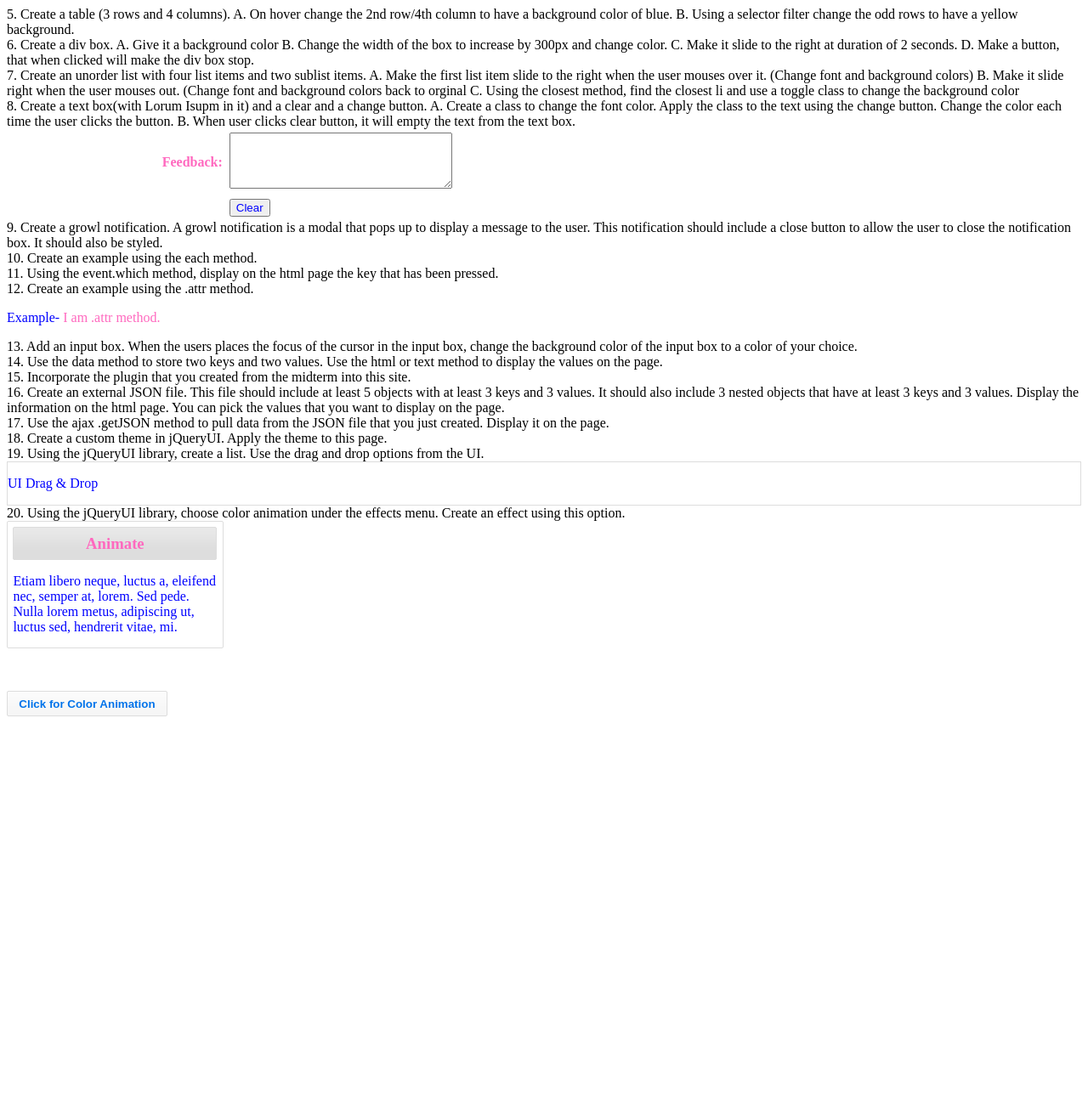
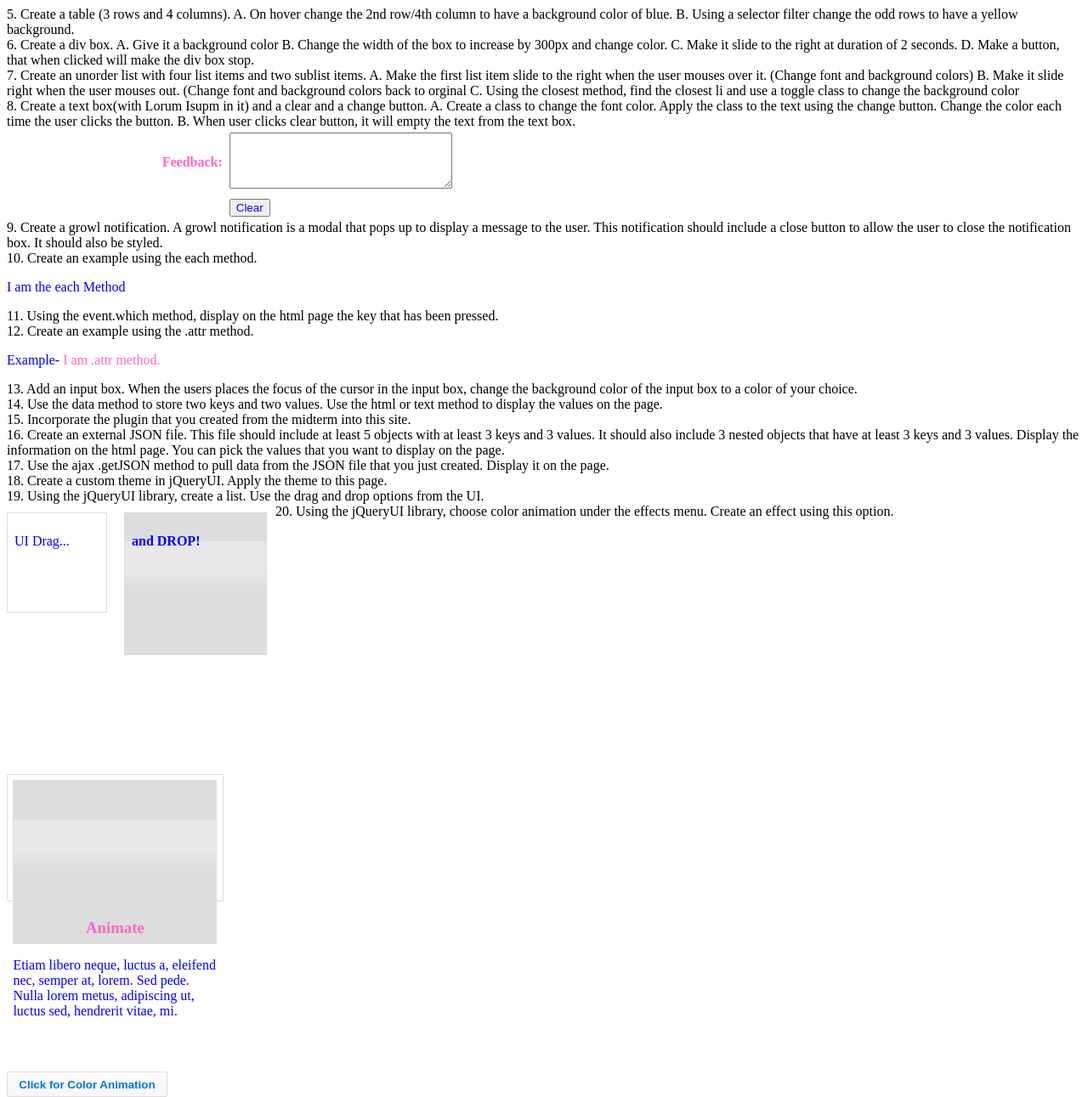
Before and after one commit to Smvargas787/PWA2, a PHP site: page / in a window 1280 px wide. Shown: the whole page at 85% size. Before the commit the page ends 843 px from the top, so only its background shows below. Run offline with PHP 8.4, Linux system fonts and the light colour scheme; some libraries are stand-ins or nearby versions.

Commit message:
PWA2 Final

```diff
--- a/Vargas_Selena_Final/css/main.css
+++ b/Vargas_Selena_Final/css/main.css
@@ -1,9 +1,24 @@
 /*19*/
-#19
-{   width: 150px;
+/*#19*/
+/*{   width: 150px;*/
+    /*height: 150px;*/
+    /*padding: 0.5em;*/
+    /*cursor: pointer;*/
+/*}*/
+
+#draggable {
+    width: 100px;
+    height: 100px;
+    padding: 0.5em;
+    float: left;
+    margin: 10px 10px 10px 0;
+}
+#droppable {
+    width: 150px;
     height: 150px;
     padding: 0.5em;
-    cursor: pointer;
+    float: left;
+    margin: 10px;
 }
 
 p{
@@ -17,11 +32,14 @@ p{
     width: 500px;
     height: 200px;
     position: relative;
+    top: 300px;
 }
 #button {
 
     padding: .5em 1em;
     text-decoration: none;
+    position: relative;
+    top: 450px;
 }
 #effect {
     width: 240px;
@@ -51,3 +69,7 @@ span {
 .colorSwap{
     color: #0000ff;
 }
+
+/*5*/
+/*.five{*/
+/*}*/
--- a/Vargas_Selena_Final/index.html
+++ b/Vargas_Selena_Final/index.html
@@ -44,6 +44,16 @@
 5. Create a table (3 rows and 4 columns).
    A. On hover change the 2nd row/4th column to have a background color of blue.
    B. Using a selector filter change the odd rows to have a yellow background.
+
+        <!--<table class="five">-->
+            <!--<th>Row 1</th>-->
+            <!--<td>Data</td>-->
+            <!--<th>Row 2</th>-->
+            <!--<td>Data</td>-->
+            <!--<th>Row 3</th>-->
+            <!--<td>Data</td>-->
+            <!---->
+        <!--</table>-->
 </div>
 
 
@@ -68,6 +78,7 @@
 	A. Create a class to change the font color.  Apply the class to the text using the change button. Change the color each time the user clicks the button.
     B. When user clicks clear button, it will empty the text from the text box.
 </div>
+
     <form>
         <TABLE BORDER="0" CELLSPACING="0" CELLPADDING="4" WIDTH="90%">
             <TR>
@@ -88,11 +99,14 @@
 
 <div id="nine">
 9. Create a growl notification.  A growl notification is a modal that pops up to display a message to the user.  This notification should include a close button to allow the user to close the notification box. It should also be styled.
+
+
 </div>
 
 
 <div id="ten">
 10. Create an example using the each method.
+    <p>I am the each Method</p>
 </div>
 
 <div id="eleven">
@@ -145,8 +159,16 @@
 19. Using the jQueryUI library, create a list. Use the drag and drop options from the UI.
 </div>
 
-    <div id="19" class="ui-widget-content">
-        <p>UI Drag & Drop</p>
+    <!--<div id="19" class="ui-widget-content">-->
+        <!--<p>UI Drag & Drop</p>-->
+    <!--</div>-->
+
+    <div id="draggable" class="ui-widget-content">
+        <p>UI Drag...</p>
+    </div>
+
+    <div id="droppable" class="ui-widget-header">
+        <p>and DROP!</p>
     </div>
 
 <div id="twenty">
--- a/Vargas_Selena_Final/js/main.js
+++ b/Vargas_Selena_Final/js/main.js
@@ -1,9 +1,21 @@
 $(function(){
 
-        $( "#19" ).draggable();
+ //--------------------------19----------------------------------//
+        $(function() {
+                $( "#draggable" ).draggable();
+                $( "#droppable" ).droppable({
+                        drop: function( event, ui ) {
+                                $( this )
+                                    .addClass( "ui-state-highlight" )
+                                    .find( "p" )
+                                    .html( "Dropped!" );
+                        }
+                });
+        });
 
+        //$( "#19" ).draggable();
 
-
+//---------------------Color Animation-------------------------//
         var state = true;
         $( "#button" ).click(function() {
                 if ( state ) {
@@ -23,18 +35,25 @@ $(function(){
 
 });
 
-        //Midterm Plugin
+//-----------------Midterm Plugin-----------------//
         $.fn.color = function() {
                 this.css("color", "pink");
                 return this;
         };
 
-
+//--------------------Attr Method-----------------//
 
         $("p")
             .attr("src", "span");
 });
 
-$( ".colorSwap" ).click(function() {
+//----------------------8--------------------------//
+//        $('.colorSwap').on('click', function(e){
+//                e.preventDefault();
+//                    .Show();
+//
+//
+//});
 
-}
+//---------------------10--------------------------//
+$('p').each(2);
```
Also changed, not shown: 1 other file.
